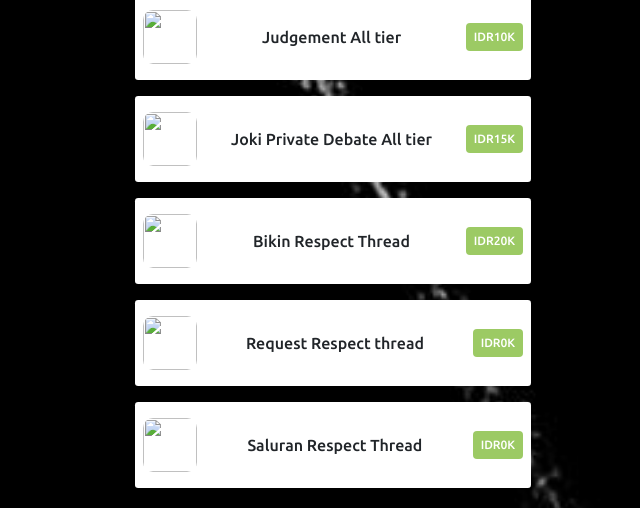
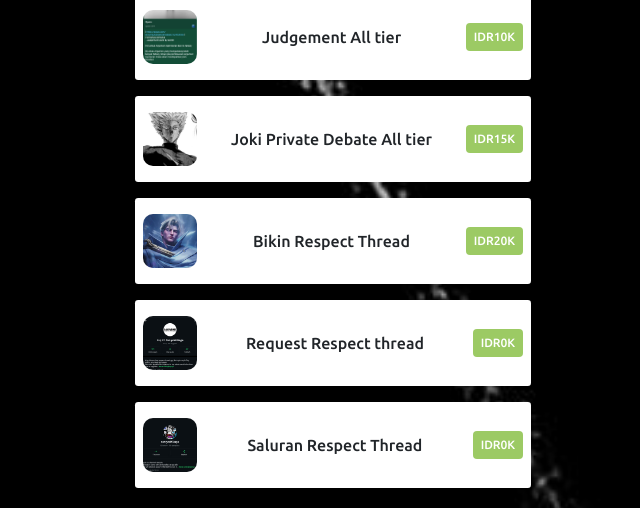
Before and after one commit to zenithpd/zenithpd.github.io, a plain HTML site: page index.html in a window 1280 px wide. Shown: the part 327-835 px from the top of the page, without its empty margins (307-947 px from the left). Drawn offline with nearby package versions, Linux system fonts and the light colour scheme; files whose address does not match are found by name.

Commit message:
Update index.html

```diff
--- a/index.html
+++ b/index.html
@@ -42,7 +42,7 @@
 
       <section class="container profile text-center text-white">
 
-        <img src="assets/avatar.png">
+        <img src="assets/img/avatar.png">
 
         <h3>Zenith</h3>
 
@@ -90,7 +90,7 @@
 
           <div class="button-link bg-white px-2 py-3 my-3 rounded-1 shadow">
 
-            <img src="assets/thumb-1.jpg">
+            <img src="assets/img/thumb-1.jpg">
 
             <p class="mb-0 text-dark mx-2">
 
@@ -112,7 +112,7 @@
 
           <div class="button-link bg-white px-2 py-3 my-3 rounded-1 shadow">
 
-            <img src="assets/thumb-2.jpg">
+            <img src="assets/img/thumb-2.jpg">
 
             <p class="mb-0 text-dark mx-2">
 
@@ -134,7 +134,7 @@
 
           <div class="button-link bg-white px-2 py-3 my-3 rounded-1 shadow">
 
-            <img src="assets/thumb-3.jpg">
+            <img src="assets/img/thumb-3.jpg">
 
             <p class="mb-0 text-dark mx-2">
 
@@ -156,7 +156,7 @@
 
           <div class="button-link bg-white px-2 py-3 my-3 rounded-1 shadow">
 
-            <img src="assets/thumb-4.jpg">
+            <img src="assets/img/thumb-4.jpg">
 
             <p class="mb-0 text-dark mx-2">
 
@@ -178,7 +178,7 @@
 
           <div class="button-link bg-white px-2 py-3 my-3 rounded-1 shadow">
 
-            <img src="assets/thumb-5.jpg">
+            <img src="assets/img/thumb-5.jpg">
 
             <p class="mb-0 text-dark mx-2">
 
```
